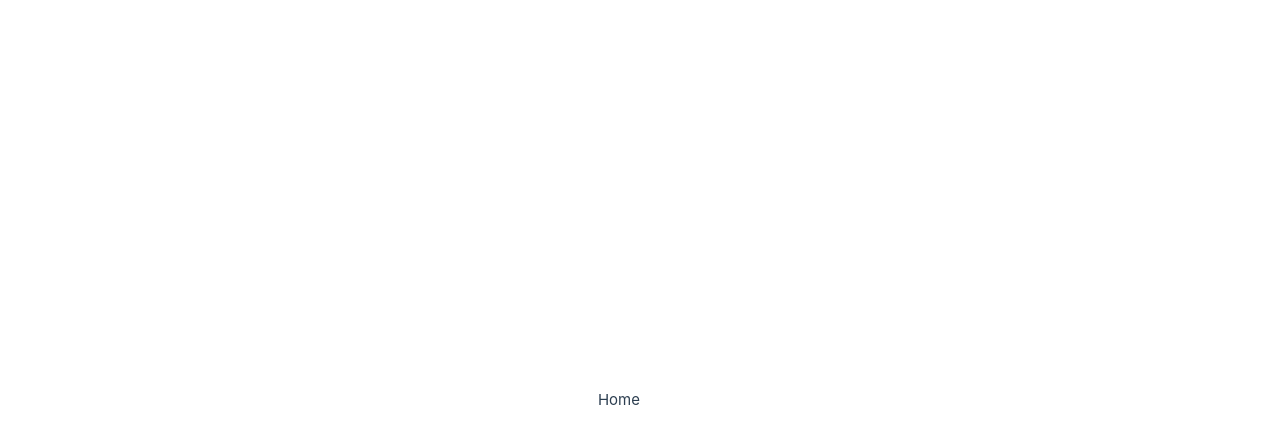
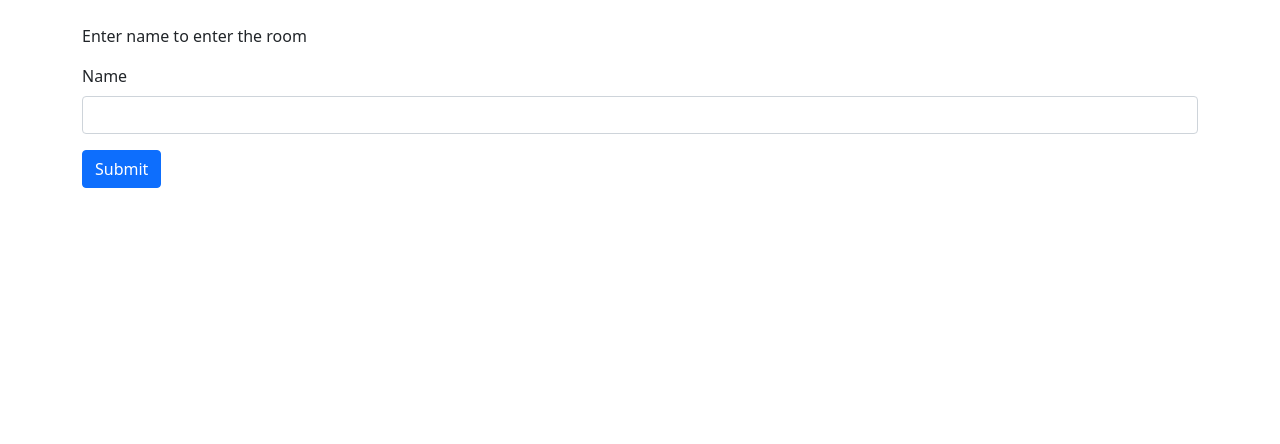
Before and after one commit to mayur256/vue-dailyco, a Vue app: page / in a window 1280 px wide. Shown: the top 444 px of the page. Built offline with nearby package versions, Linux system fonts and the light colour scheme.

Commit message:
feat: Designed minimal ui for chat room entry form

```diff
--- a/index.html
+++ b/index.html
@@ -5,9 +5,15 @@
     <link rel="icon" href="/favicon.ico">
     <meta name="viewport" content="width=device-width, initial-scale=1.0">
     <title>Vite App</title>
+
+    <!-- Bootstrap CSS -->
+    <link href="https://cdn.jsdelivr.net/npm/bootstrap@5.0.2/dist/css/bootstrap.min.css" rel="stylesheet" integrity="sha384-EVSTQN3/azprG1Anm3QDgpJLIm9Nao0Yz1ztcQTwFspd3yD65VohhpuuCOmLASjC" crossorigin="anonymous">
   </head>
   <body>
     <div id="app"></div>
     <script type="module" src="/src/main.ts"></script>
+
+    <!-- Option 1: Bootstrap Bundle with Popper -->
+    <script src="https://cdn.jsdelivr.net/npm/bootstrap@5.0.2/dist/js/bootstrap.bundle.min.js" integrity="sha384-MrcW6ZMFYlzcLA8Nl+NtUVF0sA7MsXsP1UyJoMp4YLEuNSfAP+JcXn/tWtIaxVXM" crossorigin="anonymous"></script>
   </body>
 </html>
--- a/src/assets/main.css
+++ /dev/null
@@ -1,35 +0,0 @@
-@import './base.css';
-
-#app {
-  max-width: 1280px;
-  margin: 0 auto;
-  padding: 2rem;
-  font-weight: normal;
-}
-
-a,
-.green {
-  text-decoration: none;
-  color: hsla(160, 100%, 37%, 1);
-  transition: 0.4s;
-  padding: 3px;
-}
-
-@media (hover: hover) {
-  a:hover {
-    background-color: hsla(160, 100%, 37%, 0.2);
-  }
-}
-
-@media (min-width: 1024px) {
-  body {
-    display: flex;
-    place-items: center;
-  }
-
-  #app {
-    display: grid;
-    grid-template-columns: 1fr 1fr;
-    padding: 0 2rem;
-  }
-}
--- a/src/main.ts
+++ b/src/main.ts
@@ -1,5 +1,3 @@
-import './assets/main.css'
-
 import { createApp } from 'vue'
 import App from './App.vue'
 import router from './router'
--- a/src/views/HomeView.vue
+++ b/src/views/HomeView.vue
@@ -1,5 +1,31 @@
+<script setup lang="ts">
+// Imports
+import { useRouter } from 'vue-router';
+
+const router = useRouter();
+
+const handleFormSubmit = (event: Event) => {
+    const form = (event.target as HTMLFormElement);
+    const name = (form.elements as any).name.value || "";
+
+
+    router.push({
+        path: "video-room",
+        query: { name }
+    })
+}
+
+</script>
+
 <template>
-  <main>
-    Home
-  </main>
+    <main class="container mt-4">
+        <p>Enter name to enter the room</p>
+        <form @submit.prevent="handleFormSubmit">
+            <div class="mb-3">
+                <label for="exampleInputEmail1" class="form-label">Name</label>
+                <input type="text" class="form-control" name="name" required>
+            </div>
+            <button type="submit" class="btn btn-primary">Submit</button>
+        </form>
+    </main>
 </template>
```
